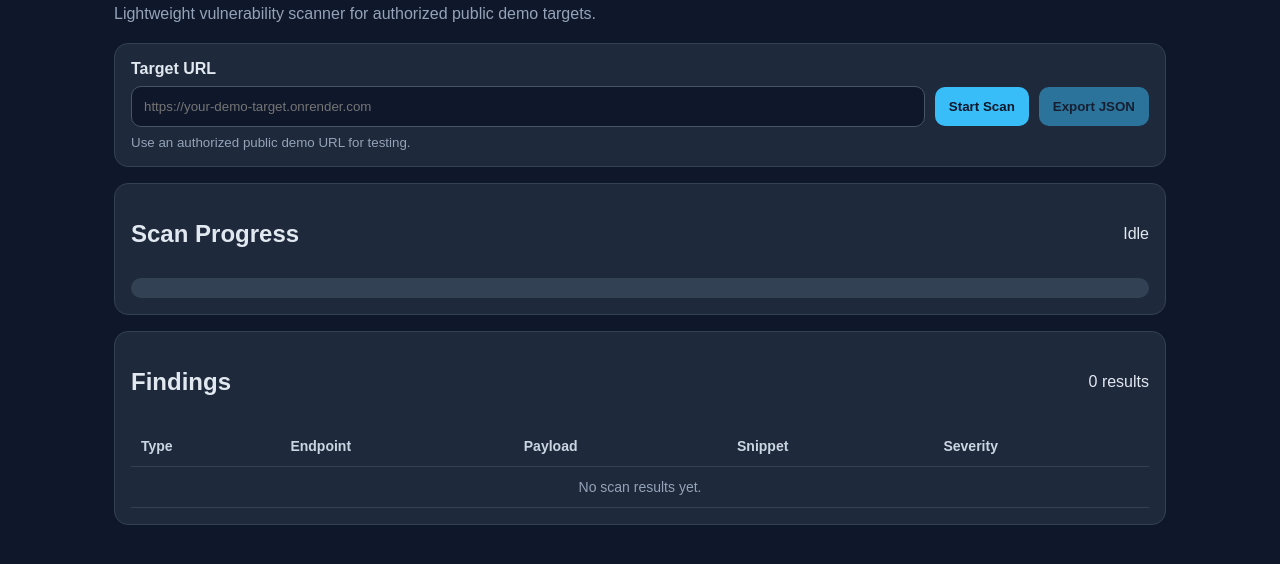
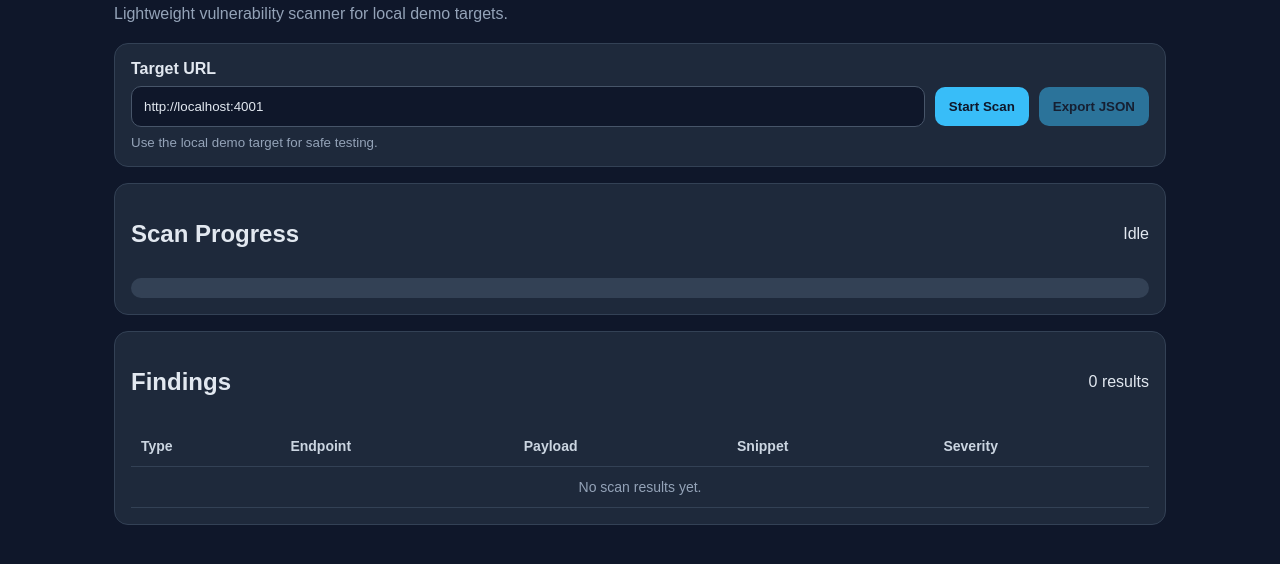
Before and after one commit to LanZeroth/-autoreconx, a website: page public/index.html in a window 1280 px wide. Shown: the part 64-628 px from the top of the page. Drawn offline with Linux system fonts and the light colour scheme.

Commit message:
Update hosted scanner target input

```diff
--- a/public/index.html
+++ b/public/index.html
@@ -10,21 +10,17 @@
   <div class="container">
     <header class="hero">
       <h1>AutoReconX</h1>
-      <p>Lightweight vulnerability scanner for authorized public demo targets.</p>
+      <p>Lightweight vulnerability scanner for local demo targets.</p>
     </header>
 
     <section class="card">
       <label for="targetInput">Target URL</label>
       <div class="row">
-        <input
-          id="targetInput"
-          type="url"
-          placeholder="https://your-demo-target.onrender.com"
-        />
+        <input id="targetInput" type="text" value="http://localhost:4001" />
         <button id="scanBtn">Start Scan</button>
         <button id="exportBtn" disabled>Export JSON</button>
       </div>
-      <small>Use an authorized public demo URL for testing.</small>
+      <small>Use the local demo target for safe testing.</small>
     </section>
 
     <section class="card">
```
